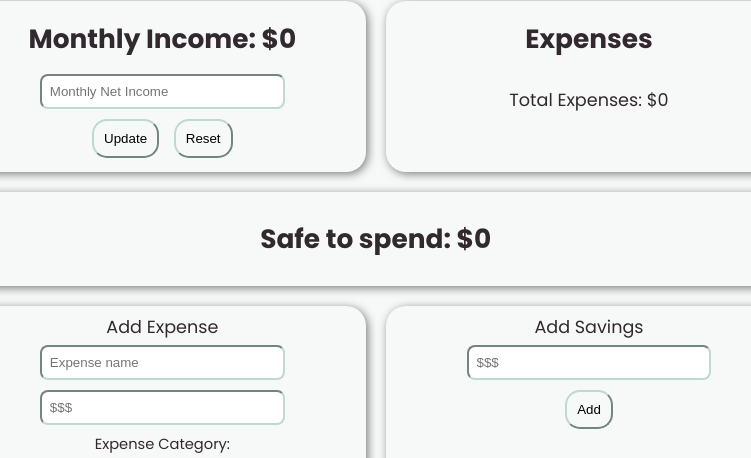
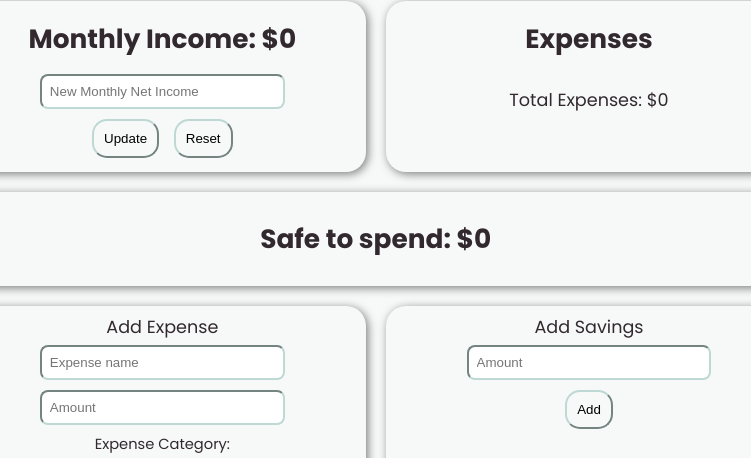
Before and after one commit to rlop74/expense-budget-tracker, a website built with Parcel: page index.html in a window 1280 px wide. Shown: the part 144-602 px from the top of the page, 51-802 px from the left. Built offline with nearby package versions, Linux system fonts and the light colour scheme; no server answers.

Commit message:
added button in the contact form, updated placeholders, updated link for API currency conversion link

```diff
--- a/index.html
+++ b/index.html
@@ -20,17 +20,13 @@ Lists/tables to display expenses.
         <nav id="menuBar">
             <a href="./index.html">Home</a>
             <a href="./contact.html">Contact Us</a>
-            <select name="" id="currencyRates">
-
-            </select>
+            <select name="" id="currencyRates"></select>
         </nav>
 
         <div class="container">
             <section id="monthlyIncomeCard" class="card">
                 <h2 id="monthlyIncome" class="cardTitle">Monthly Income: </h2>
-                <!-- <label for="newIncome">Monthly Net Income</label> -->
-                    <!-- <br /> -->
-                    <input type="number" id="newIncome" class="textBox" step="0.01" placeholder="Monthly Net Income" />
+                    <input type="number" id="newIncome" class="textBox" step="0.01" placeholder="New Monthly Net Income" />
                     <br />
                     <button type="submit" id="updateIncomeBtn">Update</button>
                     <button type="button" id="resetIncomeBtn">Reset</button>
@@ -49,7 +45,7 @@ Lists/tables to display expenses.
                     <br />
                     <input type="text" id="expenseName" class="textBox" placeholder="Expense name" required />
                     <br />
-                    <input type="number" id="expenseAmount" class="textBox" step="0.01" placeholder="$$$" required />
+                    <input type="number" id="expenseAmount" class="textBox" step="0.01" placeholder="Amount" required />
                     <br />
                     <label for="expenseCategory"><small>Expense Category:</small></label>
                     <br />
@@ -73,7 +69,7 @@ Lists/tables to display expenses.
             <section id="savingsCard" class="card">
                     <label for="expense">Add Savings</label>
                     <br />
-                    <input type="number" step="0.01" id="savingsAmount" class="textBox" placeholder="$$$" required />
+                    <input type="number" step="0.01" id="savingsAmount" class="textBox" placeholder="Amount" required />
                     <br />
                     <button type="submit" id="addSavingsBtn">Add</button>
                 <br />
--- a/script.js
+++ b/script.js
@@ -14,7 +14,7 @@ const newIncome = document.getElementById("newIncome");
 const updateIncomeBtn = document.getElementById("updateIncomeBtn");
 const resetIncomeBtn = document.getElementById("resetIncomeBtn");
 let monthlyIncome = document.getElementById("monthlyIncome");
-const currentIncome = localStorage.getItem("currentIncome") || 0; // localStorage for monthlyIncome
+let currentIncome = localStorage.getItem("currentIncome") || 0; // localStorage for monthlyIncome
 
 // display new monthly income if currentIncome != null, otherwise display current innerHTML
 monthlyIncome.textContent = "Monthly Income: $" + currentIncome;
@@ -247,6 +247,7 @@ async function fetchCurrencies() {
 }
 
 const currencyRates = document.getElementById("currencyRates");
+let selectedCurrency = localStorage.getItem("selectedCurrency") || "USD";
 
 function listCurrencies() {
     const currencies = fetchCurrencies();
```
Also changed, not shown: contact.html (+2 -0 lines), README.md.
